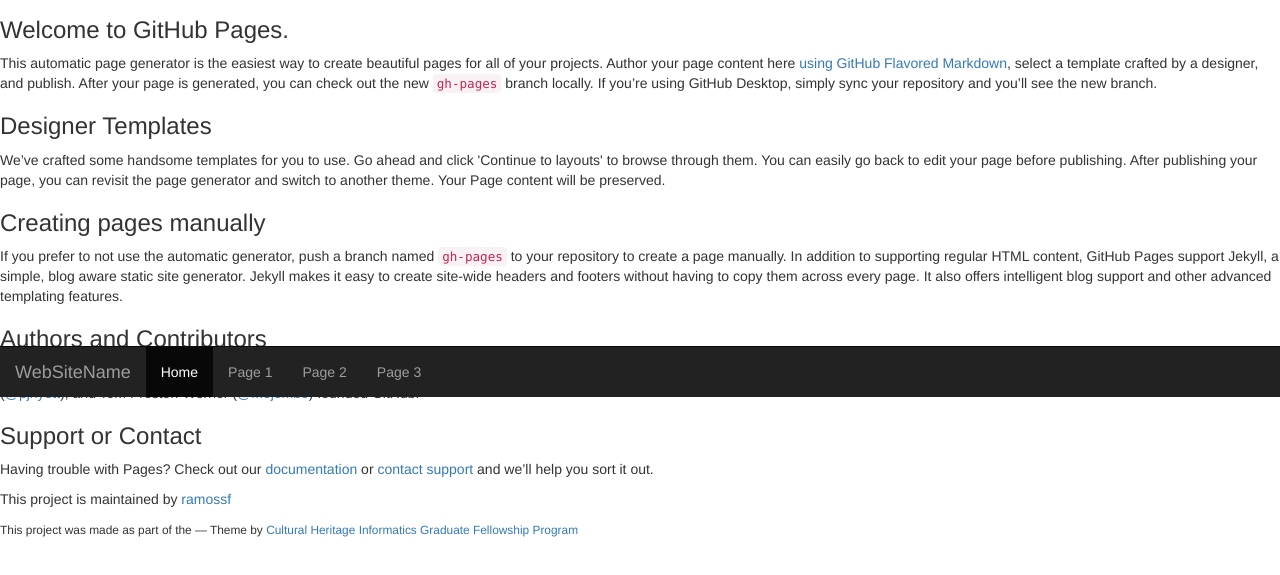
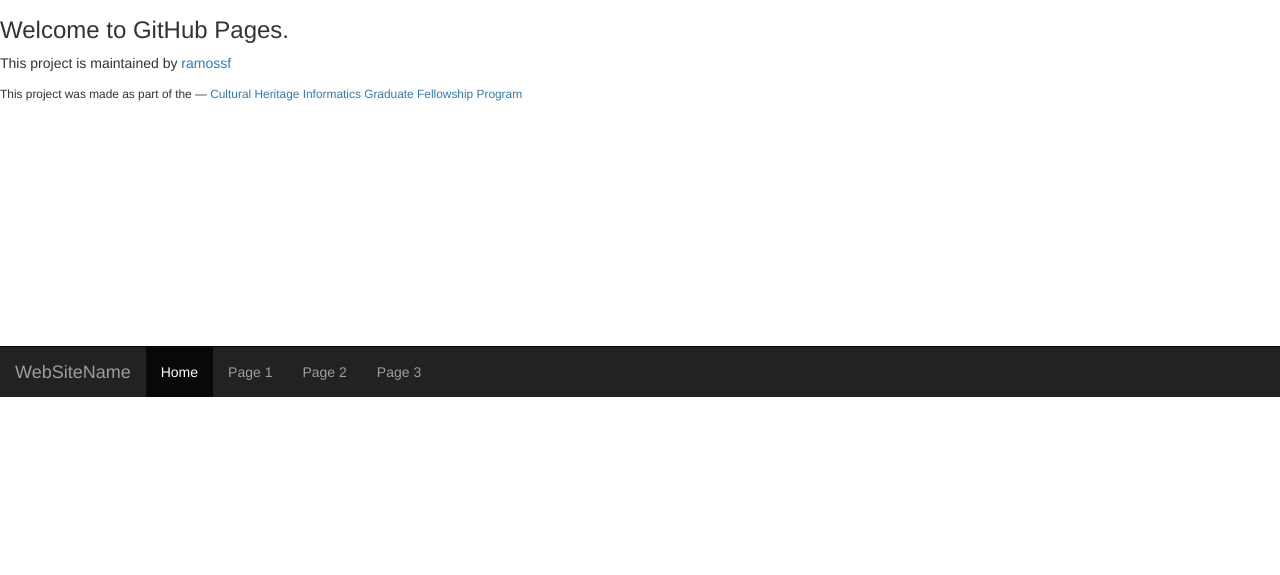
Before and after one commit to ramossf/TestSite2, a plain HTML site: page index.html in a window 1280 px wide. Shown: the part 403-978 px from the top of the page. Drawn offline with nearby package versions, Linux system fonts and the light colour scheme.

Commit message:
Update index.html

```diff
--- a/index.html
+++ b/index.html
@@ -61,31 +61,9 @@
         <h3>
 <a id="welcome-to-github-pages" class="anchor" href="#welcome-to-github-pages" aria-hidden="true"><span class="octicon octicon-link"></span></a>Welcome to GitHub Pages.</h3>
 
-<p>This automatic page generator is the easiest way to create beautiful pages for all of your projects. Author your page content here <a href="https://guides.github.com/features/mastering-markdown/">using GitHub Flavored Markdown</a>, select a template crafted by a designer, and publish. After your page is generated, you can check out the new <code>gh-pages</code> branch locally. If you’re using GitHub Desktop, simply sync your repository and you’ll see the new branch.</p>
 
-<h3>
-<a id="designer-templates" class="anchor" href="#designer-templates" aria-hidden="true"><span class="octicon octicon-link"></span></a>Designer Templates</h3>
-
-<p>We’ve crafted some handsome templates for you to use. Go ahead and click 'Continue to layouts' to browse through them. You can easily go back to edit your page before publishing. After publishing your page, you can revisit the page generator and switch to another theme. Your Page content will be preserved.</p>
-
-<h3>
-<a id="creating-pages-manually" class="anchor" href="#creating-pages-manually" aria-hidden="true"><span class="octicon octicon-link"></span></a>Creating pages manually</h3>
-
-<p>If you prefer to not use the automatic generator, push a branch named <code>gh-pages</code> to your repository to create a page manually. In addition to supporting regular HTML content, GitHub Pages support Jekyll, a simple, blog aware static site generator. Jekyll makes it easy to create site-wide headers and footers without having to copy them across every page. It also offers intelligent blog support and other advanced templating features.</p>
-
-<h3>
-<a id="authors-and-contributors" class="anchor" href="#authors-and-contributors" aria-hidden="true"><span class="octicon octicon-link"></span></a>Authors and Contributors</h3>
-
-<p>You can <a href="https://github.com/blog/821" class="user-mention">@mention</a> a GitHub username to generate a link to their profile. The resulting <code>&lt;a&gt;</code> element will link to the contributor’s GitHub Profile. For example: In 2007, Chris Wanstrath (<a href="https://github.com/defunkt" class="user-mention">@defunkt</a>), PJ Hyett (<a href="https://github.com/pjhyett" class="user-mention">@pjhyett</a>), and Tom Preston-Werner (<a href="https://github.com/mojombo" class="user-mention">@mojombo</a>) founded GitHub.</p>
-
-<h3>
-<a id="support-or-contact" class="anchor" href="#support-or-contact" aria-hidden="true"><span class="octicon octicon-link"></span></a>Support or Contact</h3>
-
-<p>Having trouble with Pages? Check out our <a href="https://help.github.com/pages">documentation</a> or <a href="https://github.com/contact">contact support</a> and we’ll help you sort it out.</p>
-      </section>
-      <footer>
         <p>This project is maintained by <a href="https://github.com/ramossf">ramossf</a></p>
-        <p><small>This project was made as part of the &mdash; Theme by <a href="https://github.com/orderedlist">Cultural Heritage Informatics Graduate Fellowship Program</a></small></p>
+        <p><small>This project was made as part of the &mdash; <a href="https://github.com/orderedlist">Cultural Heritage Informatics Graduate Fellowship Program</a></small></p>
       </footer>
     </div>
     <script src="javascripts/scale.fix.js"></script>
```
